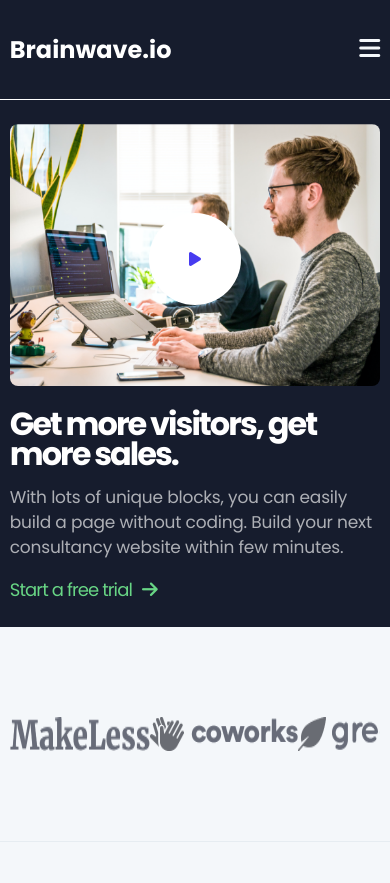
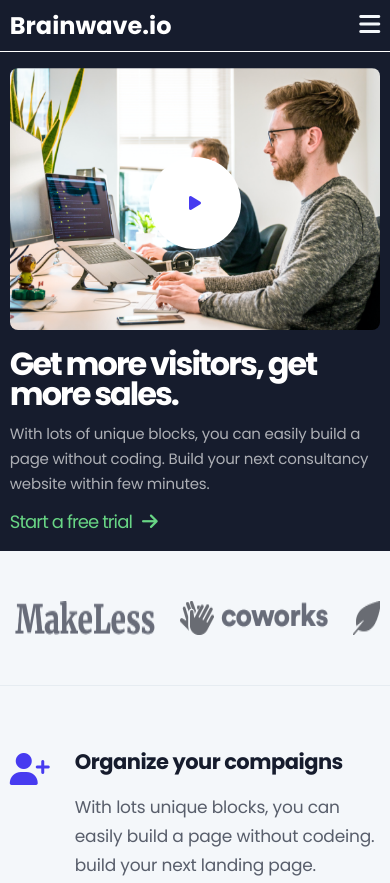
Before and after one commit to ctnylmz/landing-page, a plain HTML site: page index.html in a window 390 px wide. Shown: the top 883 px of the page. Drawn offline with Linux system fonts and the light colour scheme.

Commit message:
Finish Mobile Brand

```diff
--- a/Assets/css/style.css
+++ b/Assets/css/style.css
@@ -78,6 +78,7 @@ header #header .header-wrapper .header-navbar .btn {
 @media (max-width: 768px) {
     header #header {
         border-bottom: 1px solid white;
+        padding: 8px 0;
     }
 
     header #header .header-wrapper .header-navbar {
@@ -104,9 +105,8 @@ header #header .header-wrapper .header-navbar .btn {
 
 
 /* topContent */
-
 main #topContent {
-    padding: 140px 0;
+    padding: 32px 0 140px 0;
     background-color: var(--bg-dark);
 }
 
@@ -134,7 +134,6 @@ main #topContent .topContent-wrapper .topContent-description .topContent-text {
     line-height: 30px;
     letter-spacing: -0.2px;
     font-weight: 400;
-
 }
 
 
@@ -147,7 +146,6 @@ main #topContent .topContent-wrapper .topContent-description .topContent-btn a {
     display: flex;
     align-items: center;
     gap: 10px;
-
 }
 
 
@@ -158,8 +156,6 @@ main #topContent .topContent-wrapper .topcontent-img {
 
 main #topContent .topContent-wrapper .topcontent-img img {
     border-radius: 8px;
-
-
 }
 
 
@@ -182,10 +178,8 @@ main #topContent .topContent-wrapper .topcontent-img #play {
 }
 
 @media (max-width: 768px) {
-
     main #topContent {
-        padding: 24px 0;
-
+        padding: 16px 0;
     }
 
     main #topContent .topContent-wrapper {
@@ -195,11 +189,12 @@ main #topContent .topContent-wrapper .topcontent-img #play {
     main #topContent .topContent-wrapper .topContent-description .topContent-title {
         font-size: 32px;
         line-height: 30px;
-        margin-top: 16px;
+        margin-top: 12px;
     }
 
     main #topContent .topContent-wrapper .topContent-description .topContent-text {
-        margin-top: 16px;
+        margin-top: 12px;
+        font-size: 15px;
         line-height: 25px;
     }
 
@@ -209,7 +204,7 @@ main #topContent .topContent-wrapper .topcontent-img #play {
 
     main #topContent .topContent-wrapper .topContent-description .topContent-btn a {
         text-decoration: none;
-        margin-top: 16px;
+        margin-top: 12px;
         font-size: 18px;
         letter-spacing: -0.9px;
 
@@ -221,7 +216,6 @@ main #topContent .topContent-wrapper .topcontent-img #play {
 }
 
 /* brand */
-
 main #brand {
     padding: 90px 0;
     border-bottom: 1px solid #e6ecf1;
@@ -243,8 +237,19 @@ main #brand .brand-wrapper img:hover {
 
 @media (max-width:768px) {
 
+    main #brand {
+        padding: 20px 0;
+    }
+
     main #brand .brand-wrapper {
         overflow-x: auto;
+        padding: 30px 0;
+
+    }
+
+    main #brand .brand-wrapper img {
+        margin-right: 20px;
+        margin-left: 5px;
     }
 }
 
```
